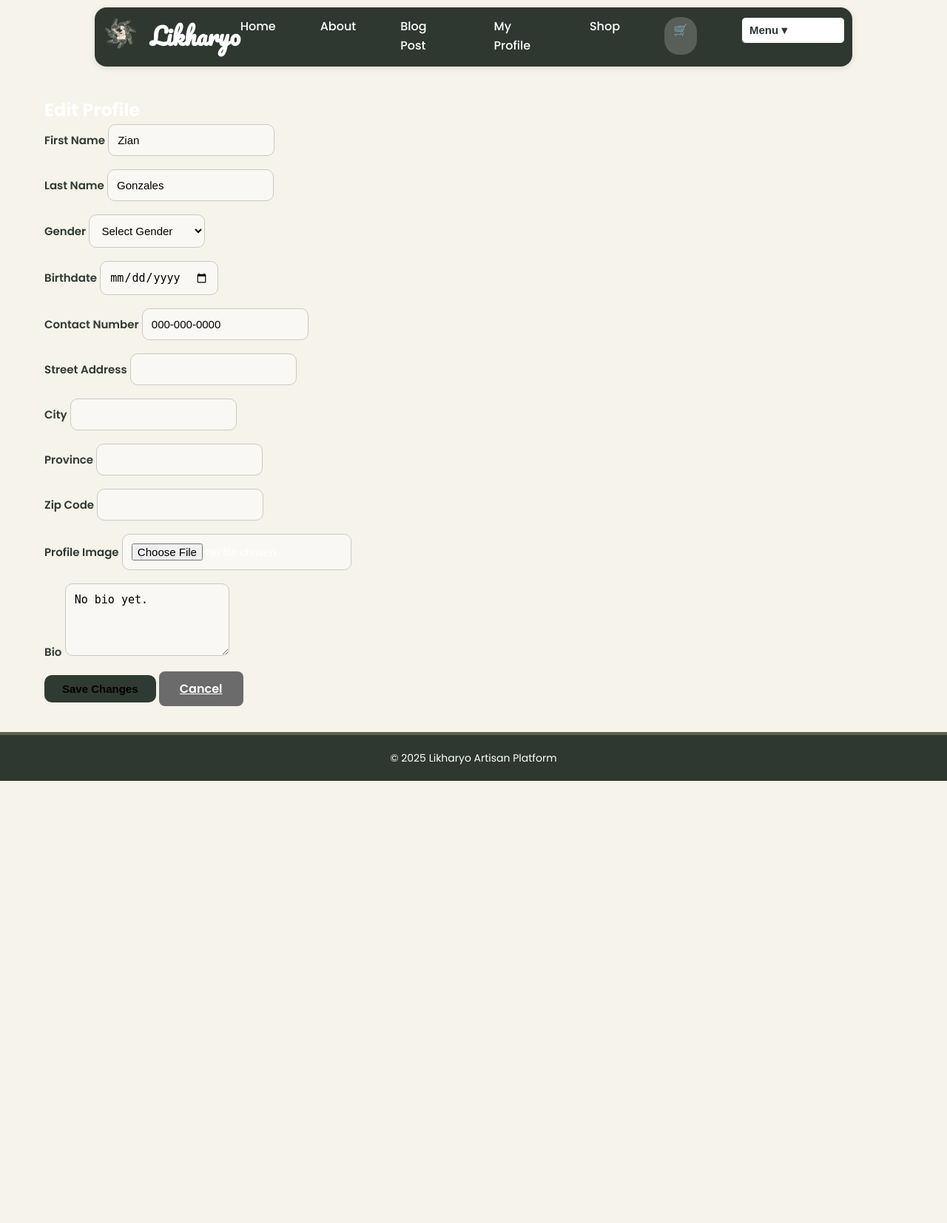
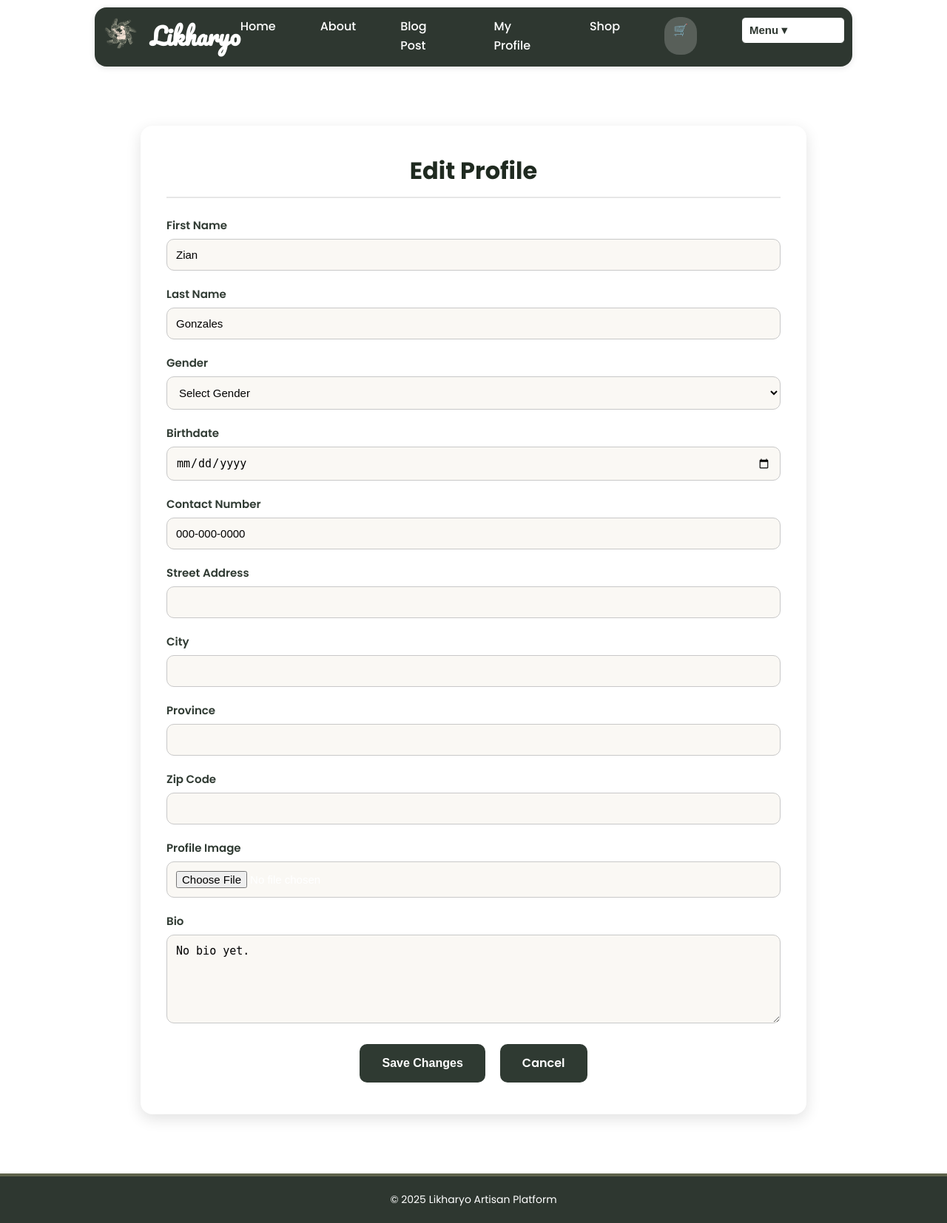
Before and after one commit to NovaDevCo/ARTISAN_WEB, a Flask app: page /profile/edit in a window 1280 px wide. Shown: the whole page at 74% size. Before the commit the page ends 1056 px from the top, so only its background shows below. Run offline with Flask 3, Linux system fonts and the light colour scheme; a user stored in the database is signed in; some libraries are stand-ins or nearby versions.

Commit message:
design 0.2

```diff
--- a/static/base.css
+++ b/static/base.css
@@ -1,37 +1,27 @@
-  /* -------------------------------------------------------------
-   RESET + FONTS
-------------------------------------------------------------- */
-* {
-  margin: 0;
-  padding: 0;
-  box-sizing: border-box;
-}
+/* RESET + FONTS */
+* { margin: 0; padding: 0; box-sizing: border-box; }
 
 body {
   font-family: 'Poppins', sans-serif;
-  background: #F5F3EA; /* Cream background */
-  color: #ffffff;      /* Deep charcoal */
+  background: #ffffff;
+  color: #ffffff;
   line-height: 1.6;
   display: flex;
   flex-direction: column;
   min-height: 100vh;
 }
 
-/* -------------------------------------------------------------
-   COLOR PALETTE (FROM SCREENSHOT)
-------------------------------------------------------------- */
+/* COLOR PALETTE */
 :root {
-  --primary: #2e3730;          /* Olive Green */
-  --primary-light: #5f634c;    /* Muted Sage */
+  --primary: #2e3730;
+  --primary-light: #5f634c;
   --text-dark: #2F2F2F;
   --text-muted: #6B6B6B;
-  --cream: #F5F3EA;
+  --cream: #ffffff;
   --white: #ffffff;
 }
 
-/* -------------------------------------------------------------
-   NAVBAR
-------------------------------------------------------------- */
+/* NAVBAR */
 .navbar {
   background: var(--primary);
   padding: 10px 10px;
@@ -173,87 +139,18 @@ body {
   box-shadow: 0 4px 12px rgba(0,0,0,0.1);
 }
 
-/* -------------------------------------------------------------
-   FOOTER
-------------------------------------------------------------- */
+/* FOOTER */
 footer {
   width: 100%;
   padding: 20px;
   background-color: var(--primary);
-  text-align: center;
   margin-top: auto;
   border-top: 4px solid var(--primary-light);
+  text-align: center;   /* <-- this centers the text */
 }
+
 footer p {
   color: var(--white);
   font-size: 14px;
+  margin: 0;            /* remove default margins */
 }
-
-/* -------------------------------------------------------------
-   FLASH MESSAGES
-------------------------------------------------------------- */
-.flash-container {
-  position: fixed;
-  top: 90px;
-  left: 50%;
-  transform: translateX(-50%);
-  width: 100%;
-  max-width: 600px;
-  display: flex;
-  flex-direction: column;
-  align-items: center;
-  z-index: 2000;
-  pointer-events: none;
-}
-
-.flash-message {
-  background: var(--white);
-  color: var(--text-dark);
-  padding: 14px 22px;
-  border-radius: 8px;
-  margin: 8px 0;
-  min-width: 260px;
-  text-align: center;
-  font-size: 1rem;
-  font-weight: 500;
-  pointer-events: auto;
-  box-shadow: 0 4px 12px rgba(0,0,0,0.1);
-  border-left: 5px solid var(--primary);
-  opacity: 0;
-  transform: translateY(-10px);
-  animation: flashPop 0.4s ease-out forwards, flashFade 0.5s ease-in forwards 4s;
-}
-
-@keyframes flashPop { to { opacity: 1; transform: translateY(0); } }
-@keyframes flashFade { to { opacity: 0; transform: translateY(-10px); } }
-
-/* -------------------------------------------------------------
-   BUTTONS
-------------------------------------------------------------- */
-.btn-success {
-  background-color: var(--primary);
-  color: var(--white);
-  border: none;
-  padding: 12px 28px;
-  border-radius: 8px;
-  font-weight: 600;
-  transition: background 0.3s ease, transform 0.2s ease;
-}
-.btn-success:hover {
-  background-color: var(--primary-light);
-  transform: translateY(-2px);
-}
-
-.btn-secondary {
-  background-color: var(--text-muted);
-  color: var(--white);
-  border: none;
-  padding: 12px 28px;
-  border-radius: 8px;
-  font-weight: 600;
-  transition: background 0.3s ease, transform 0.2s ease;
-}
-.btn-secondary:hover {
-  background-color: #8c8c8c;
-  transform: translateY(-2px);
-}
--- a/static/edit_profile.css
+++ b/static/edit_profile.css
@@ -1,30 +1,44 @@
-/* edit_profile.css */
-
-/* Main container */
+/* -------------------------------------------------------------
+    EDIT PROFILE CONTAINER
+------------------------------------------------------------- */
 .edit-profile-container {
     max-width: 900px;
     margin: 40px auto;
     background: #ffffff; /* clean white card */
     padding: 35px;
     border-radius: 16px; /* softer round edges */
-    box-shadow: 0 6px 20px rgba(0, 0, 0, 0.12)a; /* smoother shadow */
+    box-shadow: 0 6px 20px rgba(0, 0, 0, 0.12); /* smoother shadow */
+    transition: transform 0.2s ease, box-shadow 0.2s ease;
+    /* REMOVED: text-align: center; to allow left alignment */
+}
+
+.edit-profile-container:hover {
+    transform: translateY(-2px);
+    box-shadow: 0 10px 24px rgba(0, 0, 0, 0.15);
 }
 
 .edit-profile-container h2 {
     color: #1f2a20; /* dark green (visible) */
     font-weight: 700;
     font-size: 32px;
+    margin-bottom: 25px;
+    border-bottom: 2px solid #e6e6e6;
+    padding-bottom: 10px;
+    text-align: center; /* Keeping the H2 centered */
 }
 
-/* Labels */
+/* -------------------------------------------------------------
+    FORM LABELS & INPUTS
+------------------------------------------------------------- */
 form .form-group label {
     font-weight: 600;
     margin-bottom: 6px;
     color: #2f3a32; /* matching dark green text */
     font-size: 15px;
+    display: block;
+    text-align: left; /* CHANGED: Align labels to the left */
 }
 
-/* Input fields */
 form .form-control {
     border-radius: 10px;
     border: 1px solid #c8c8c8;
@@ -32,52 +46,87 @@ form .form-control {
     padding: 12px;
     transition: all 0.25s ease;
     font-size: 15px;
+    width: 100%; /* CHANGED: Input takes up 100% of its column */
+    margin: 0; /* CHANGED: Remove auto margin for left alignment */
+    display: block;
 }
 
-/* Focus state */
 form .form-control:focus {
     border-color: #2f3a32; /* dark green highlight */
     box-shadow: 0 0 6px rgba(47, 58, 50, 0.35);
     background: #ffffff;
+    outline: none;
 }
 
 /* Textarea adjustments */
 form textarea.form-control {
     resize: vertical;
+    min-height: 120px;
 }
 
-/* Primary button (Save Changes) */
-button.btn-primary {
-    background-color: #2f3a32; /* dark green theme */
-    border: none;
-    padding: 10px 24px;
+
+/* -------------------------------------------------------------
+    BUTTONS (Unified Dark Green Style)
+------------------------------------------------------------- */
+.btn-primary-secondary {
+    background-color: #2f3a32;
+    border: 2px solid #2f3a32;
+    color: #fff;
+    padding: 12px 28px;
     border-radius: 10px;
+    font-size: 16px;
+    font-weight: 600;
+    cursor: pointer;
     transition: 0.3s ease;
-    font-size: 15px;
-    font-weight: 600;
+    margin: 8px 4px;
+    display: inline-block;
+    text-align: center;
+    text-decoration: none;
+    line-height: 1.5;
+    vertical-align: middle;
 }
 
-button.btn-primary:hover {
-    background-color: #1f2923; /* slightly darker hover */
+/* Hover effect */
+.btn-primary-secondary:hover,
+.btn-primary-secondary:focus {
+    background-color: #1f2923;
+    border-color: #1f2923;
+    box-shadow: 0 4px 12px rgba(0,0,0,0.2);
 }
 
-/* Cancel button */
-button.btn-secondary {
-    margin-left: 12px;
-    padding: 10px 24px;
-    border-radius: 10px;
-    font-size: 15px;
-    font-weight: 600;
-    background: #6c757d;
-    border: none;
-    transition: 0.3s ease;
+/* Center button group */
+.button-group {
+    display: flex;
+    justify-content: center; /* center horizontally */
+    gap: 12px;
+    margin-top: 20px;
+    width: 100%;
 }
 
-button.btn-secondary:hover {
-    background: #5a6268;
+
+/* -------------------------------------------------------------
+    SPACING & RESPONSIVE
+------------------------------------------------------------- */
+.form-group {
+    margin-bottom: 20px;
 }
 
-/* Improve spacing between fields */
-.form-group {
-    margin-bottom: 18px;
+@media screen and (max-width: 600px) {
+    .edit-profile-container {
+        padding: 20px;
+    }
+
+    .edit-profile-container h2 {
+        font-size: 26px;
+    }
+
+    .btn-primary-secondary {
+        width: 100%;
+        margin: 8px 0;
+    }
+
+    .button-group {
+        flex-direction: column; /* stack buttons vertically on mobile */
+        gap: 10px;
+    }
 }
--- a/static/profile.css
+++ b/static/profile.css
@@ -45,7 +45,7 @@
 
 .profile-section p {
   font-size: 1rem;
-  color: #4a3b2d; /* warm text brown */
+  color: #1e1e1e; /* warm text brown */
   margin: 0.4rem 0;
 }
 
--- a/templates/base.html
+++ b/templates/base.html
@@ -63,8 +63,8 @@
                     <div class="dropdown">
                         <button class="dropbtn">Account ▾</button>
                         <div class="dropdown-content">
-                            <a href="{{ url_for('views.login') }}">Login</a>
-                            <a href="{{ url_for('views.sign_up') }}">Sign Up</a>
+                            <a href="{{ url_for('views.login') }}" class="login-btn">Login</a>
+                            <a href="{{ url_for('views.sign_up') }}" class="signup-btn">Sign Up</a>
                         </div>
                     </div>
                 {% endif %}
--- a/templates/edit_profile.html
+++ b/templates/edit_profile.html
@@ -7,6 +7,7 @@
 
 {% block content %}
 <div class="container mt-4">
+    <div class="edit-profile-container">
         <h2>Edit Profile</h2>
         <form method="POST" enctype="multipart/form-data">
             {{ form.hidden_tag() }}
@@ -65,8 +66,10 @@
                 {{ form.bio(class="form-control", rows="4") }}
             </div>
 
-        <button type="submit" class="btn btn-primary">Save Changes</button>
-        <a href="{{ url_for('views.profile') }}" class="btn btn-secondary">Cancel</a>
+            <div class="button-group">
+                <button type="submit" class="btn-primary-secondary">Save Changes</button>
+                <a href="{{ url_for('views.profile') }}" class="btn-primary-secondary">Cancel</a>
+            </div>
         </form>
-</div>
+    </div> </div>
 {% endblock %}
--- a/views.py
+++ b/views.py
@@ -37,7 +37,7 @@ def login():
             flash("Incorrect password.", "danger")
         else:
             login_user(user, remember=form.remember_me.data)
-            flash(f"Welcome back, {user.first_name}!", "success")
+            flash("Login Successfully!")
 
             # Redirect logic: Shop or Profile?
             if user.shops:
```
Also changed, not shown: other parts of static/base.css (+31 -55 lines), static/blog_list.css (added, +113 -0 lines), templates/blog_list.html (+9 -2 lines), instance/Web_app.db, static/uploads/image_3.jpg (added), 1 other file. Lines whose indentation alone changed are shown as unchanged.
